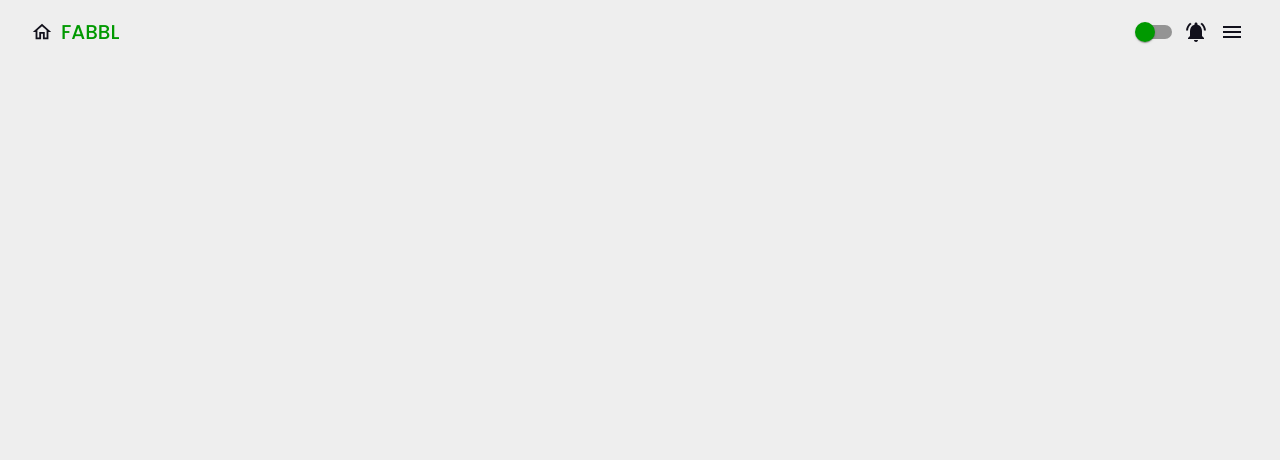
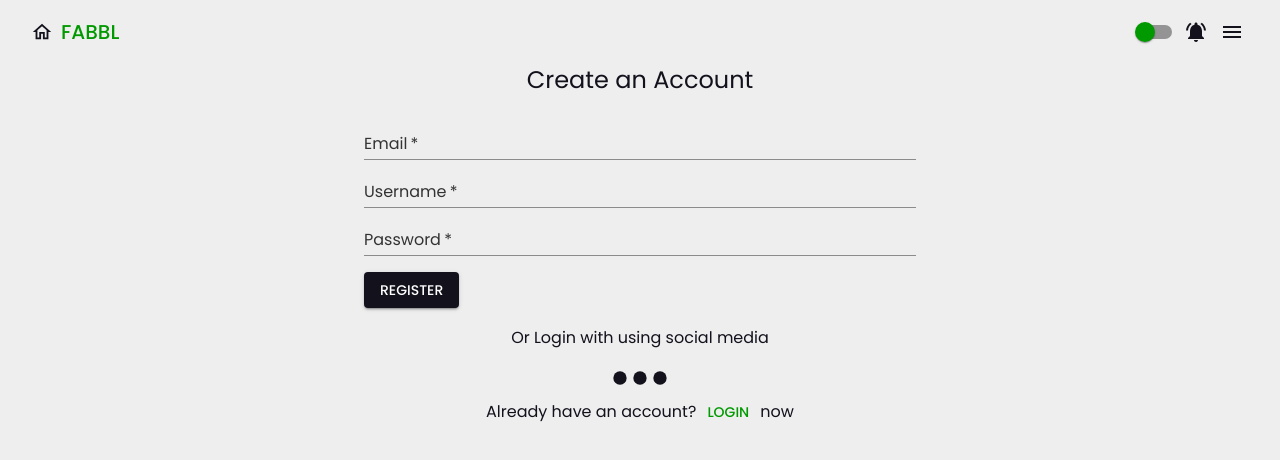
Before and after one commit to fabbl-com/fabbl-frontend, a React (Create React App) app: page /auth in a window 1280 px wide. Shown: the top 460 px of the page. Built offline with nearby package versions, Linux system fonts and the light colour scheme.

Commit message:
Auth added

```diff
--- a/src/App.js
+++ b/src/App.js
@@ -4,7 +4,7 @@ import { CssBaseline } from "@material-ui/core";
 import { ThemeProvider } from "@material-ui/styles";
 import { createTheme } from "@material-ui/core/styles";
 import { dark, light } from "./assets/theme";
-import { Chat, Home } from "./pages";
+import { Chat, Home, Auth } from "./pages";
 import { Navbar } from "./components";
 
 const App = () => {
@@ -22,6 +22,7 @@ const App = () => {
             <Switch>
               <Route path="/" exact component={Home} />
               <Route path="/chat" component={Chat} />
+              <Route path="/auth" component={Auth} />
             </Switch>
           </Router>
         </ThemeProvider>
--- a/src/pages/Auth.js
+++ b/src/pages/Auth.js
@@ -1,17 +1,91 @@
-import React from "react";
+import React, { useState } from "react";
 import { makeStyles, useTheme } from "@material-ui/core/styles";
-import { Button, Container, Grid, Typography } from "@material-ui/core";
-
+import {
+  Button,
+  Container,
+  Typography,
+  TextField,
+  FormControlLabel,
+  Checkbox,
+  Box
+} from "@material-ui/core";
+import Circle from "@material-ui/icons/FiberManualRecord";
 const useStyles = makeStyles((theme) => ({
-  root: {
-    flexGrow: 1
+  form: {
+    width: "100%"
+  },
+  submit: {
+    margin: theme.spacing(2, 0, 2)
+  },
+  authControll: {
+    marginBottom: theme.spacing(0)
   }
 }));
 
-const Home = () => {
+const Auth = () => {
   const theme = useTheme();
   const classes = useStyles(theme);
-  return <Container maxWidth="sm">LOGIN page</Container>;
+  const [isRegistered, setRegistered] = useState(false);
+  return (
+    <Container maxWidth="sm">
+      <Typography variant="h5" align="center" color="textPrimary" paragraph>
+        {isRegistered ? "Sign into your Account" : "Create an Account"}
+      </Typography>
+      <form className={classes.form}>
+        <TextField required fullWidth label="Email" type="email" />
+        {isRegistered || <TextField required fullWidth label="Username" type="text" />}
+        <TextField required fullWidth name="password" label="Password" type="password" />
+        {isRegistered && (
+          <FormControlLabel
+            control={<Checkbox value="remember" color="primary" />}
+            label="Remember me for 30 days"
+          />
+        )}
+        <div>
+          <Button type="submit" variant="contained" color="secondary" className={classes.submit}>
+            Register
+          </Button>
+        </div>
+      </form>
+      <Typography variant="subtitle1" align="center" color="textPrimary" paragraph>
+        Or Login with using social media
+      </Typography>
+      <Box align="center">
+        <Circle fontSize="small" />
+        <Circle fontSize="small" />
+        <Circle fontSize="small" />
+      </Box>
+      <div className="authControll">
+        {isRegistered ? (
+          <Typography variant="subtitle1" align="center" color="textPrimary" paragraph>
+            {"Don't have an account?"}
+            <Button
+              color="primary"
+              disableRipple="true"
+              onClick={() => {
+                setRegistered(!isRegistered);
+              }}>
+              Register
+            </Button>
+            now
+          </Typography>
+        ) : (
+          <Typography variant="subtitle1" align="center" color="textPrimary" paragraph>
+            {"Already have an account?"}
+            <Button
+              color="primary"
+              disableRipple="true"
+              onClick={() => {
+                setRegistered(!isRegistered);
+              }}>
+              Login
+            </Button>
+            now
+          </Typography>
+        )}
+      </div>
+    </Container>
+  );
 };
 
-export default Home;
+export default Auth;
--- a/src/pages/Home.js
+++ b/src/pages/Home.js
@@ -1,6 +1,19 @@
 import React from "react";
 import { makeStyles, useTheme } from "@material-ui/core/styles";
-import { Button, Container, Grid, Typography } from "@material-ui/core";
+import { Button, Container, Grid, Typography, Link } from "@material-ui/core";
+
+function Copyright() {
+  return (
+    <Typography variant="body2" color="textSecondary" align="center">
+      {"Copyright © "}
+      <Link color="inherit" href="https://github.com/cipher10111">
+        Cipher
+      </Link>{" "}
+      {new Date().getFullYear()}
+      {"."}
+    </Typography>
+  );
+}
 
 const useStyles = makeStyles(() => ({
   root: {
@@ -39,6 +52,7 @@ const Home = () => {
         </Grid>
       </Grid>
       <br />
+      <Copyright />
     </Container>
   );
 };
--- a/src/pages/index.js
+++ b/src/pages/index.js
@@ -1,4 +1,4 @@
 import Chat from "./Chat";
 import Home from "./Home";
-
-export { Chat, Home };
+import Auth from "./Auth";
+export { Chat, Home, Auth };
```
